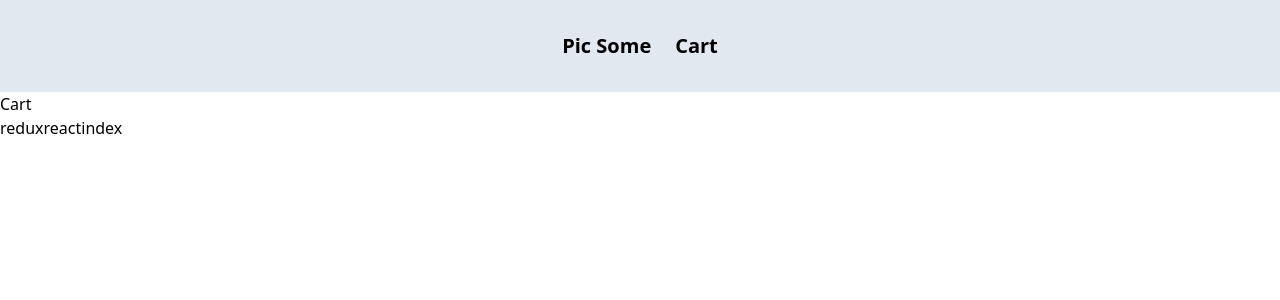
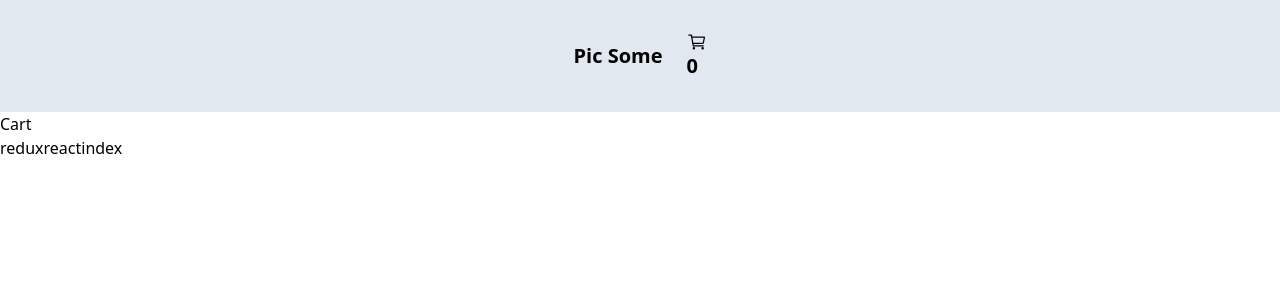
Before and after one commit to Md-FarhadHossain/catalyst-test, a React (Create React App) app: page /cart in a window 1280 px wide. Shown: the top 300 px of the page. Built offline with nearby package versions, Linux system fonts and the light colour scheme; no server answers.

Commit message:
module 13 done

```diff
--- a/src/components/Image/Image.jsx
+++ b/src/components/Image/Image.jsx
@@ -2,13 +2,14 @@ import React, { useContext, useState } from "react";
 import { RiHeartLine, RiShoppingCart2Line, RiHeartFill } from "react-icons/ri";
 import { AiOutlinePlusCircle } from "react-icons/ai";
 import { BsCartPlus, BsFillCartFill } from "react-icons/bs";
+
 import PropTypes from "prop-types";
 import { PhotoProvider } from "../../context/PhotoContext";
 
 const Image = ({ img, product }) => {
   const [hovered, setHovered] = useState(false);
   const [isFavorited, setIsFavorited] = useState(false);
-  const [isCart, setIsCart] = useState(false);
+  const [inCart, setInCart] = useState(false);
   const { toggleFavorite } = useContext(PhotoProvider);
 
   const onMouseEnter = () => {
@@ -29,7 +30,7 @@ const Image = ({ img, product }) => {
   const handleCart = (img) => {
     toggleFavorite(img);
     console.log(img);
-    setIsCart(!isCart);
+    setInCart(!inCart);
   };
 
   return (
@@ -58,7 +59,7 @@ const Image = ({ img, product }) => {
                 </>
               )}
 
-              {isCart ? (
+              {inCart ? (
                 <>
                   {" "}
                   <span
--- a/src/components/Navbar/Navbar.jsx
+++ b/src/components/Navbar/Navbar.jsx
@@ -1,7 +1,12 @@
 import React from "react";
 import { Link } from "react-router-dom";
+import { IoCartOutline,IoCartSharp } from "react-icons/io5";
+import { useContext } from "react";
+import { PhotoProvider } from "../../context/PhotoContext";
+
 
 const Navbar = () => {
+  const {cartItems} = useContext(PhotoProvider)
   return (
     <div className="bg-slate-200">
       <header className="py-8 container mx-auto ">
@@ -10,7 +15,7 @@ const Navbar = () => {
             <Link to="/">Pic Some</Link>
           </li>
           <li>
-            <Link to="/cart">Cart</Link>
+            <Link to="/cart">{cartItems.length ? <><IoCartSharp /></> : <><IoCartOutline /></>} {cartItems.length}</Link>
           </li>
         </ul>
       </header>
--- a/src/context/PhotoContext.jsx
+++ b/src/context/PhotoContext.jsx
@@ -29,7 +29,7 @@ const PhotoContext = ({children}) => {
 
 
     // Context provider value
-    const propsValue = {products,loading,toggleFavorite}
+    const propsValue = {products,loading,toggleFavorite,cartItems}
 
   return (
     <PhotoProvider.Provider value={propsValue}>
```
